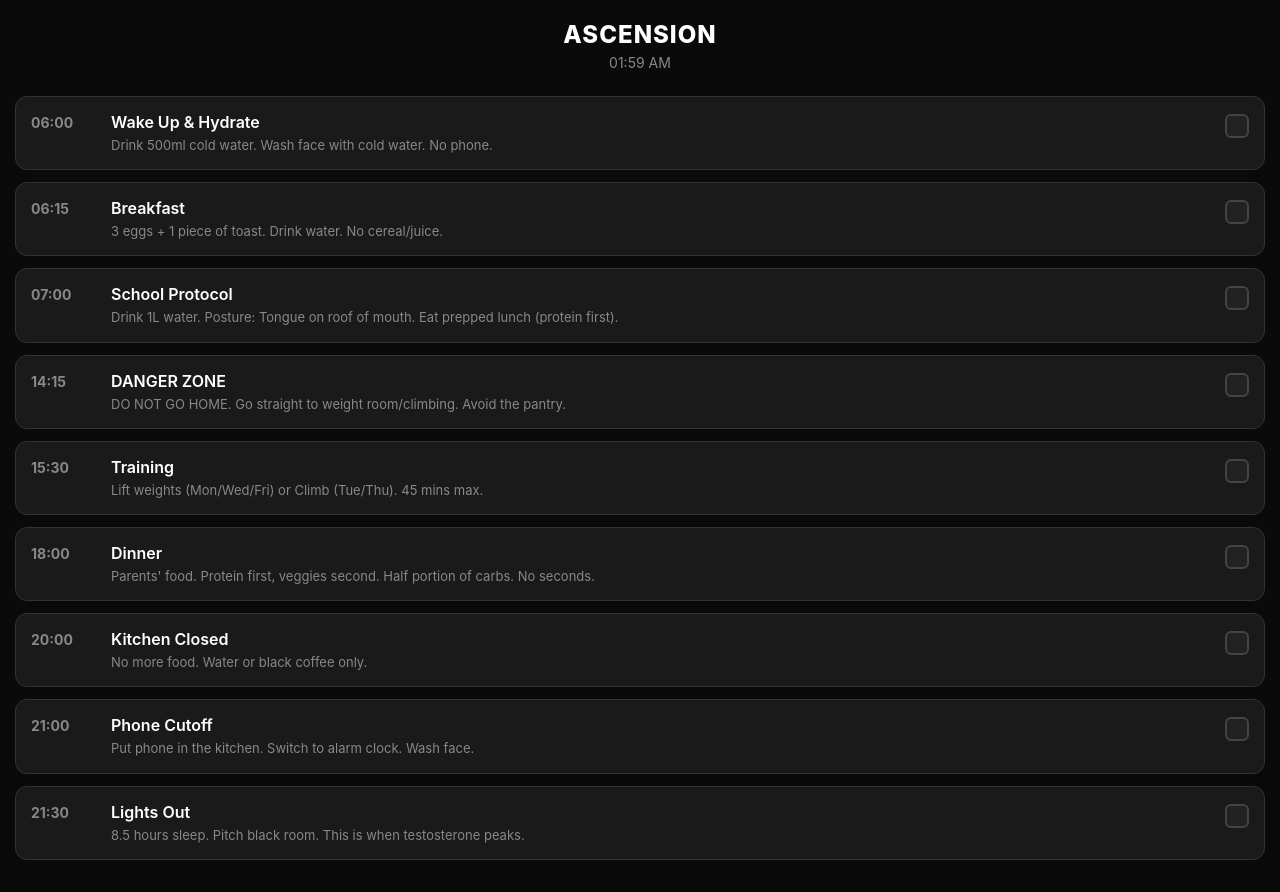
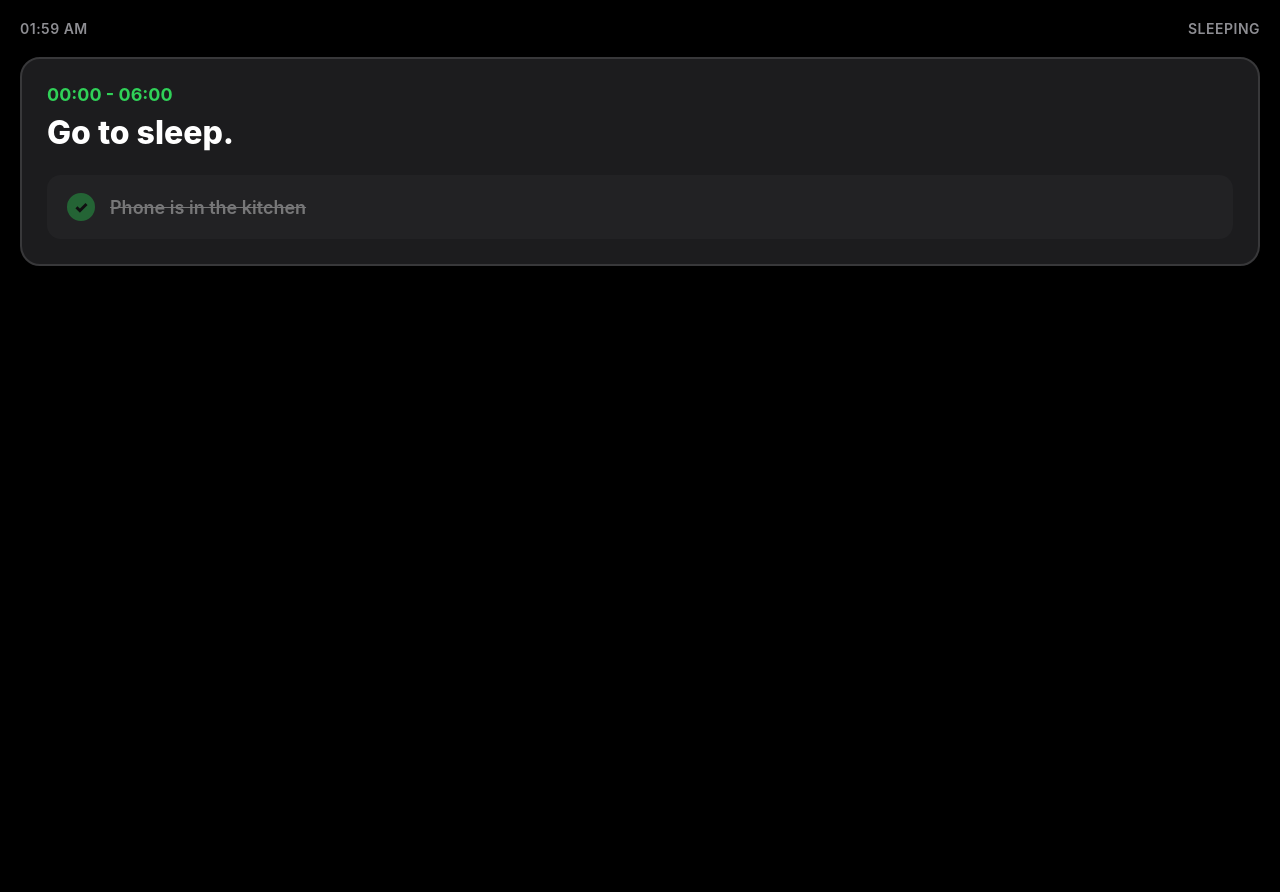
Before and after one commit to snowcloudsx/lock, a plain HTML site: page index.html in a window 1280 px wide. After the commit the page ends 800 px from the top, so only its background shows below. Drawn offline with Linux system fonts and the light colour scheme.

Commit message:
Update index.html

```diff
--- a/index.html
+++ b/index.html
@@ -5,16 +5,16 @@
     <meta name="viewport" content="width=device-width, initial-scale=1.0, maximum-scale=1.0, user-scalable=no">
     <meta name="apple-mobile-web-app-capable" content="yes">
     <meta name="apple-mobile-web-app-status-bar-style" content="black-translucent">
-    <title>Ascension Protocol</title>
+    <title>Current Protocol</title>
     <style>
         :root {
-            --bg: #0a0a0a;
-            --card-bg: #1a1a1a;
+            --bg: #000000;
+            --card-bg: #1c1c1e;
             --text: #ffffff;
-            --text-muted: #888888;
-            --accent: #00ffcc;
-            --danger: #ff3366;
-            --border: #333333;
+            --text-muted: #8e8e93;
+            --accent: #30d158; /* iOS Green */
+            --danger: #ff453a; /* iOS Red */
+            --border: #38383a;
         }
 
         * {
@@ -22,247 +22,297 @@
             margin: 0;
             padding: 0;
             font-family: -apple-system, BlinkMacSystemFont, "Segoe UI", Roboto, Helvetica, Arial, sans-serif;
+            -webkit-tap-highlight-color: transparent;
         }
 
         body {
             background-color: var(--bg);
             color: var(--text);
-            padding: 20px 15px;
+            padding: 20px;
             padding-top: max(20px, env(safe-area-inset-top));
             padding-bottom: max(20px, env(safe-area-inset-bottom));
+            display: flex;
+            flex-direction: column;
+            min-height: 100vh;
         }
 
-        .header {
-            text-align: center;
-            margin-bottom: 25px;
+        .status-bar {
+            display: flex;
+            justify-content: space-between;
+            color: var(--text-muted);
+            font-size: 14px;
+            font-weight: 600;
+            margin-bottom: 20px;
+            text-transform: uppercase;
+            letter-spacing: 0.5px;
         }
 
-        .header h1 {
-            font-size: 24px;
-            font-weight: 800;
-            letter-spacing: 1px;
-            text-transform: uppercase;
+        .active-card {
+            background-color: var(--card-bg);
+            border-radius: 20px;
+            padding: 25px;
+            border: 2px solid var(--border);
+            flex-grow: 1;
+            display: flex;
+            flex-direction: column;
+            transition: border-color 0.3s, box-shadow 0.3s;
         }
 
-        .header p {
-            color: var(--text-muted);
-            font-size: 14px;
-            margin-top: 5px;
-        }
-
-        .task-card {
-            background-color: var(--card-bg);
-            border: 1px solid var(--border);
-            border-radius: 12px;
-            padding: 15px;
-            margin-bottom: 12px;
-            display: flex;
-            align-items: flex-start;
-            gap: 15px;
-            transition: all 0.3s ease;
-        }
-
-        /* Active Task Styling */
-        .task-card.active {
-            border-color: var(--accent);
-            box-shadow: 0 0 10px rgba(0, 255, 204, 0.1);
-            transform: scale(1.02);
-        }
-
-        .task-card.danger.active {
+        .active-card.danger {
             border-color: var(--danger);
-            box-shadow: 0 0 10px rgba(255, 51, 102, 0.2);
+            box-shadow: 0 0 20px rgba(255, 69, 58, 0.15);
         }
 
         .time-block {
+            font-size: 18px;
             font-weight: 700;
-            font-size: 14px;
-            color: var(--text-muted);
-            min-width: 65px;
-            padding-top: 2px;
+            color: var(--accent);
+            margin-bottom: 10px;
         }
 
-        .task-card.active .time-block {
-            color: var(--accent);
-        }
-        .task-card.danger.active .time-block {
+        .active-card.danger .time-block {
             color: var(--danger);
         }
 
-        .task-content {
-            flex-grow: 1;
+        .task-title {
+            font-size: 32px;
+            font-weight: 800;
+            margin-bottom: 25px;
+            line-height: 1.1;
         }
 
-        .task-title {
-            font-weight: 600;
-            font-size: 16px;
-            margin-bottom: 4px;
+        .checklist {
+            display: flex;
+            flex-direction: column;
+            gap: 15px;
         }
 
-        .task-desc {
-            font-size: 13px;
-            color: var(--text-muted);
-            line-height: 1.4;
+        .check-item {
+            display: flex;
+            align-items: center;
+            background: #2c2c2e;
+            padding: 18px 20px;
+            border-radius: 14px;
+            cursor: pointer;
+            transition: opacity 0.2s, transform 0.1s;
         }
 
-        /* Checklist Checkbox */
-        .checkbox-wrapper {
-            position: relative;
-            width: 24px;
-            height: 24px;
-            flex-shrink: 0;
-            margin-top: 2px;
+        .check-item:active {
+            transform: scale(0.98);
         }
 
-        .checkbox-wrapper input {
-            opacity: 0;
-            width: 0;
-            height: 0;
+        .check-item.completed {
+            opacity: 0.4;
         }
 
-        .checkmark {
-            position: absolute;
-            top: 0;
-            left: 0;
-            height: 24px;
-            width: 24px;
-            background-color: #222;
-            border: 2px solid #444;
-            border-radius: 6px;
-            cursor: pointer;
+        .check-item.completed .check-text {
+            text-decoration: line-through;
+        }
+
+        .checkbox {
+            width: 28px;
+            height: 28px;
+            border-radius: 50%;
+            border: 2px solid var(--border);
+            margin-right: 15px;
+            display: flex;
+            align-items: center;
+            justify-content: center;
+            flex-shrink: 0;
             transition: all 0.2s;
         }
 
-        .checkbox-wrapper input:checked ~ .checkmark {
+        .check-item.completed .checkbox {
             background-color: var(--accent);
             border-color: var(--accent);
         }
 
-        .checkmark:after {
-            content: "";
-            position: absolute;
-            display: none;
-            left: 7px;
-            top: 3px;
-            width: 5px;
-            height: 10px;
-            border: solid #000;
-            border-width: 0 2px 2px 0;
-            transform: rotate(45deg);
+        .check-item.danger.completed .checkbox {
+            background-color: var(--danger);
+            border-color: var(--danger);
         }
 
-        .checkbox-wrapper input:checked ~ .checkmark:after {
+        .checkbox::after {
+            content: "✓";
+            color: #000;
+            font-weight: 900;
+            font-size: 16px;
+            display: none;
+        }
+
+        .check-item.completed .checkbox::after {
             display: block;
         }
 
-        .completed .task-title {
-            text-decoration: line-through;
+        .check-text {
+            font-size: 18px;
+            font-weight: 600;
+        }
+
+        .next-up {
+            margin-top: 20px;
+            text-align: center;
             color: var(--text-muted);
+            font-size: 14px;
         }
-        .completed {
-            opacity: 0.6;
-        }
+
     </style>
 </head>
 <body>
 
-    <div class="header">
-        <h1>ASCENSION</h1>
-        <p id="current-time">Loading time...</p>
+    <div class="status-bar">
+        <span id="current-time">--:--</span>
+        <span id="status-text">ACTIVE NOW</span>
     </div>
 
-    <div id="schedule-container">
-        <!-- Tasks will be injected here by JS -->
+    <div id="app-container">
+        <!-- The active card renders here -->
     </div>
 
     <script>
-        // The Protocol Schedule
+        // The Protocol Data
         const schedule = [
-            { start: "06:00", end: "06:15", title: "Wake Up & Hydrate", desc: "Drink 500ml cold water. Wash face with cold water. No phone.", id: "task1", danger: false },
-            { start: "06:15", end: "06:45", title: "Breakfast", desc: "3 eggs + 1 piece of toast. Drink water. No cereal/juice.", id: "task2", danger: false },
-            { start: "07:00", end: "14:15", title: "School Protocol", desc: "Drink 1L water. Posture: Tongue on roof of mouth. Eat prepped lunch (protein first).", id: "task3", danger: false },
-            { start: "14:15", end: "15:30", title: "DANGER ZONE", desc: "DO NOT GO HOME. Go straight to weight room/climbing. Avoid the pantry.", id: "task4", danger: true },
-            { start: "15:30", end: "16:30", title: "Training", desc: "Lift weights (Mon/Wed/Fri) or Climb (Tue/Thu). 45 mins max.", id: "task5", danger: false },
-            { start: "18:00", end: "18:45", title: "Dinner", desc: "Parents' food. Protein first, veggies second. Half portion of carbs. No seconds.", id: "task6", danger: false },
-            { start: "20:00", end: "20:15", title: "Kitchen Closed", desc: "No more food. Water or black coffee only.", id: "task7", danger: true },
-            { start: "21:00", end: "21:15", title: "Phone Cutoff", desc: "Put phone in the kitchen. Switch to alarm clock. Wash face.", id: "task8", danger: false },
-            { start: "21:30", end: "23:59", title: "Lights Out", desc: "8.5 hours sleep. Pitch black room. This is when testosterone peaks.", id: "task9", danger: false }
+            {
+                start: "06:00", end: "06:30", title: "Morning Wake Up", danger: false,
+                tasks: ["Drink 500ml water immediately", "Wash face with cold water", "No phone scrolling"]
+            },
+            {
+                start: "06:30", end: "07:00", title: "Breakfast", danger: false,
+                tasks: ["Eat 3 eggs", "1 piece of toast", "Drink water (no juice)"]
+            },
+            {
+                start: "07:00", end: "14:15", title: "School Protocol", danger: false,
+                tasks: ["Drink 1L water before lunch", "Tongue on roof of mouth", "Eat prepped lunch (protein first)"]
+            },
+            {
+                start: "14:15", end: "15:30", title: "DANGER ZONE", danger: true,
+                tasks: ["Go straight to weight room/climb", "DO NOT open the pantry", "Zero Red Bull/Chips"]
+            },
+            {
+                start: "15:30", end: "17:00", title: "Training", danger: false,
+                tasks: ["45 min weightlifting/climbing", "Hit 10,000 steps total", "Drink 1L water"]
+            },
+            {
+                start: "17:00", end: "20:00", title: "Dinner & Evening", danger: false,
+                tasks: ["Protein first, veggies second", "HALF portion of carbs", "NO SECONDS. Kitchen closes at 8."]
+            },
+            {
+                start: "20:00", end: "21:00", title: "Shutdown", danger: true,
+                tasks: ["No food. Water only.", "Skincare (wash + moisturize)", "Prep bag for tomorrow"]
+            },
+            {
+                start: "21:00", end: "23:59", title: "Sleep Protocol", danger: false,
+                tasks: ["PHONE IN THE KITCHEN", "Lights out by 21:30", "8.5 hours sleep for Test/HGH"]
+            }
         ];
 
-        // Helper to convert "HH:MM" to minutes since midnight
+        // Get today's date for daily reset (MM/DD/YYYY)
+        const today = new Date().toLocaleDateString();
+
         function timeToMins(timeStr) {
             const [h, m] = timeStr.split(":").map(Number);
             return (h * 60) + m;
         }
 
-        // Get today's date string for LocalStorage (resets daily)
-        const today = new Date().toLocaleDateString();
-
-        // Render the UI
-        const container = document.getElementById('schedule-container');
-
-        schedule.forEach(task => {
-            const card = document.createElement('div');
-            card.className = `task-card ${task.danger ? 'danger' : ''}`;
-            card.id = `card-${task.id}`;
-
-            // Check LocalStorage for completion state
-            const isChecked = localStorage.getItem(`${today}-${task.id}`) === 'true';
-            if (isChecked) card.classList.add('completed');
-
-            card.innerHTML = `
-                <div class="time-block">${task.start}</div>
-                <div class="task-content">
-                    <div class="task-title">${task.title}</div>
-                    <div class="task-desc">${task.desc}</div>
-                </div>
-                <label class="checkbox-wrapper">
-                    <input type="checkbox" id="${task.id}" ${isChecked ? 'checked' : ''} onchange="toggleTask('${task.id}')">
-                    <span class="checkmark"></span>
-                </label>
-            `;
-            container.appendChild(card);
-        });
-
-        // Checklist Toggle Function
-        function toggleTask(id) {
-            const checkbox = document.getElementById(id);
-            const card = document.getElementById(`card-${id}`);
-
-            if (checkbox.checked) {
-                card.classList.add('completed');
-                localStorage.setItem(`${today}-${id}`, 'true');
-            } else {
-                card.classList.remove('completed');
-                localStorage.setItem(`${today}-${id}`, 'false');
-            }
-        }
-
-        // Dynamic Time Checker
-        function updateTimeAndHighlight() {
+        function render() {
             const now = new Date();
             const currentMins = (now.getHours() * 60) + now.getMinutes();
 
-            // Update header time
+            // Update clock
             document.getElementById('current-time').innerText = now.toLocaleTimeString([], {hour: '2-digit', minute:'2-digit'});
 
-            // Highlight active task
-            schedule.forEach(task => {
-                const card = document.getElementById(`card-${task.id}`);
+            // Find current task
+            let activeTask = null;
+            let activeIndex = -1;
+
+            for (let i = 0; i < schedule.length; i++) {
+                const task = schedule[i];
                 const startMins = timeToMins(task.start);
                 const endMins = timeToMins(task.end);
 
                 if (currentMins >= startMins && currentMins < endMins) {
-                    card.classList.add('active');
+                    activeTask = task;
+                    activeIndex = i;
+                    break;
+                }
+            }
+
+            const container = document.getElementById('app-container');
+            const statusText = document.getElementById('status-text');
+
+            // If outside scheduled hours (e.g., 2 AM), show sleep
+            if (!activeTask) {
+                if (currentMins < timeToMins("06:00")) {
+                    statusText.innerText = "SLEEPING";
+                    container.innerHTML = `
+                        <div class="active-card">
+                            <div class="time-block">00:00 - 06:00</div>
+                            <div class="task-title">Go to sleep.</div>
+                            <div class="checklist">
+                                <div class="check-item completed">
+                                    <div class="checkbox"></div>
+                                    <div class="check-text">Phone is in the kitchen</div>
+                                </div>
+                            </div>
+                        </div>
+                    `;
                 } else {
-                    card.classList.remove('active');
+                    // After 23:59 (rare edge case, just show sleep)
+                    statusText.innerText = "SLEEPING";
+                    container.innerHTML = `<div class="task-title">Go to bed.</div>`;
                 }
+                return;
+            }
+
+            statusText.innerText = activeTask.danger ? "CAUTION" : "ACTIVE NOW";
+
+            // Build HTML
+            let html = `
+                <div class="active-card ${activeTask.danger ? 'danger' : ''}">
+                    <div class="time-block">${activeTask.start} - ${activeTask.end}</div>
+                    <div class="task-title">${activeTask.title}</div>
+                    <div class="checklist">
+            `;
+
+            activeTask.tasks.forEach((taskText, taskIndex) => {
+                const storageKey = `${today}-${activeIndex}-${taskIndex}`;
+                const isChecked = localStorage.getItem(storageKey) === 'true';
+
+                html += `
+                    <div class="check-item ${isChecked ? 'completed' : ''} ${activeTask.danger ? 'danger' : ''}" onclick="toggleCheck('${storageKey}', this)">
+                        <div class="checkbox"></div>
+                        <div class="check-text">${taskText}</div>
+                    </div>
+                `;
             });
+
+            html += `</div></div>`;
+
+            // Add "Next Up" text
+            if (activeIndex < schedule.length - 1) {
+                const nextTask = schedule[activeIndex + 1];
+                html += `<div class="next-up">Next up: ${nextTask.title} at ${nextTask.start}</div>`;
+            }
+
+            container.innerHTML = html;
         }
 
-        // Run immediately, then every 10 seconds
-        updateTimeAndHighlight();
-        setInterval(updateTimeAndHighlight, 10000);
+        function toggleCheck(key, element) {
+            const isCompleted = element.classList.contains('completed');
+            if (isCompleted) {
+                element.classList.remove('completed');
+                localStorage.setItem(key, 'false');
+            } else {
+                element.classList.add('completed');
+                localStorage.setItem(key, 'true');
+            }
+        }
+
+        // Initial render
+        render();
+
+        // Check time every 30 seconds to swap tasks
+        setInterval(render, 30000);
 
     </script>
 </body>
```
